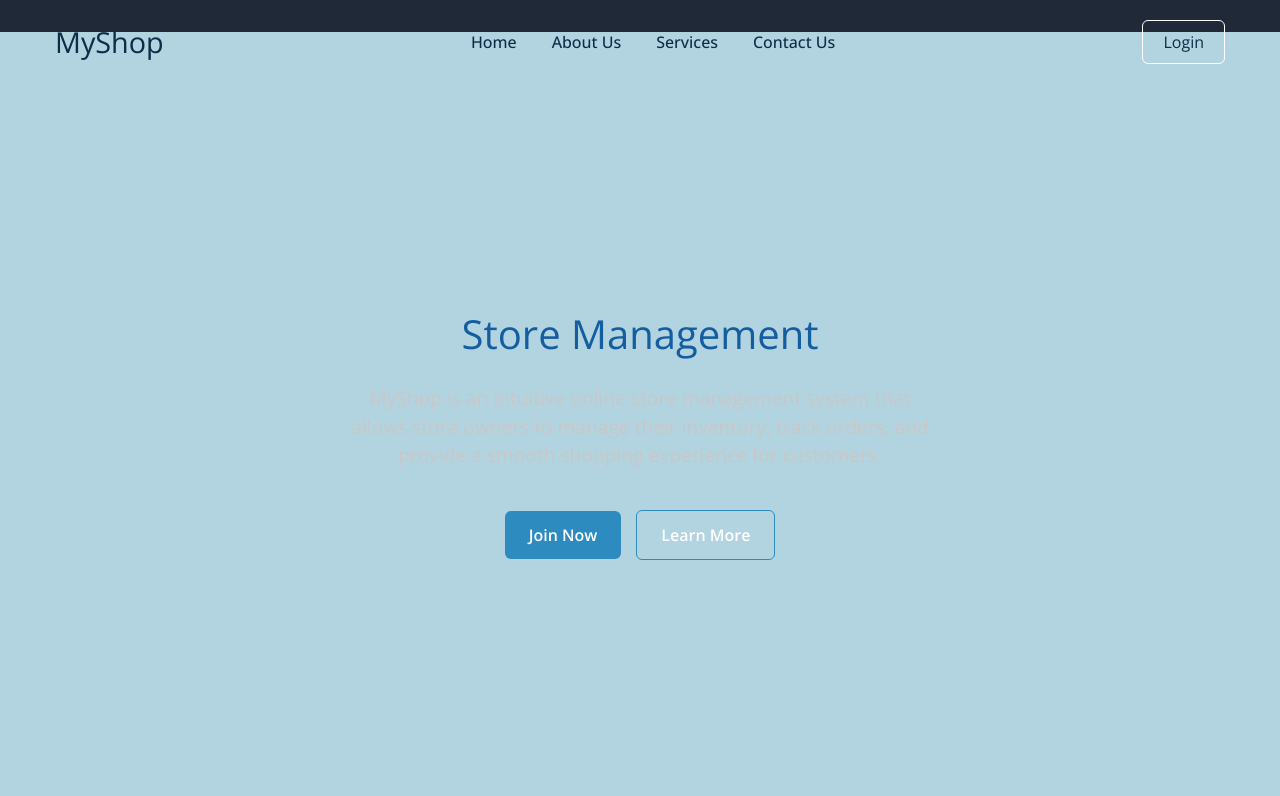
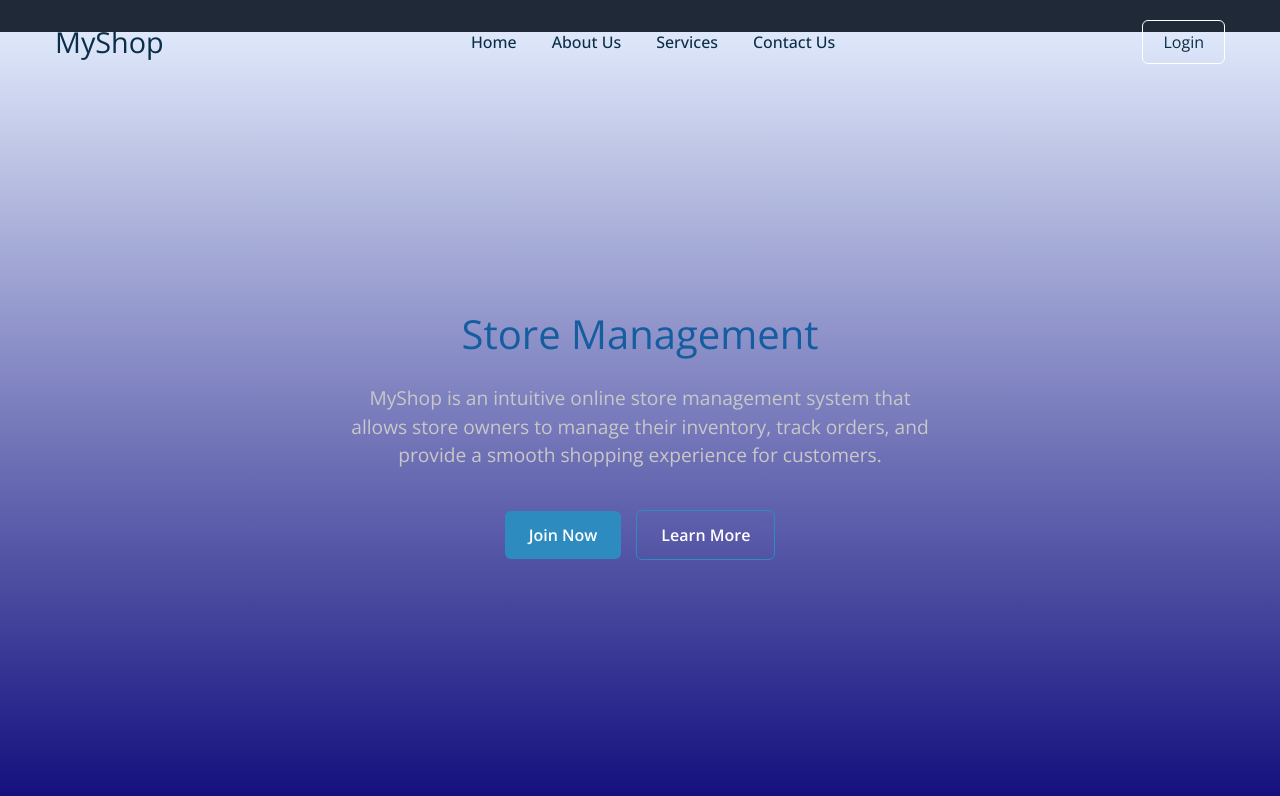
Before and after one commit to ruchspatil/VueCart, a Nuxt app: page / in a window 1280 px wide. Shown: the top 796 px of the page. Built offline with nearby package versions, Linux system fonts and the light colour scheme.

Commit message:
Update index.vue

```diff
--- a/pages/index.vue
+++ b/pages/index.vue
@@ -66,7 +66,8 @@ body {
   height: 100%; /* Ensure html and body span the full height */
   width: 100%; /* Ensure html and body span the full width */
   overflow-x: hidden; /* Prevent horizontal scrolling */
-  background-color: #B1D4E0; /* Apply the desired background color */
+  background: rgb(19,15,126);
+  background: linear-gradient(0deg, rgba(19,15,126,1) 0%, rgba(231,241,255,1) 100%);
   font-family: "Open Sans", sans-serif;
 }
 
```
